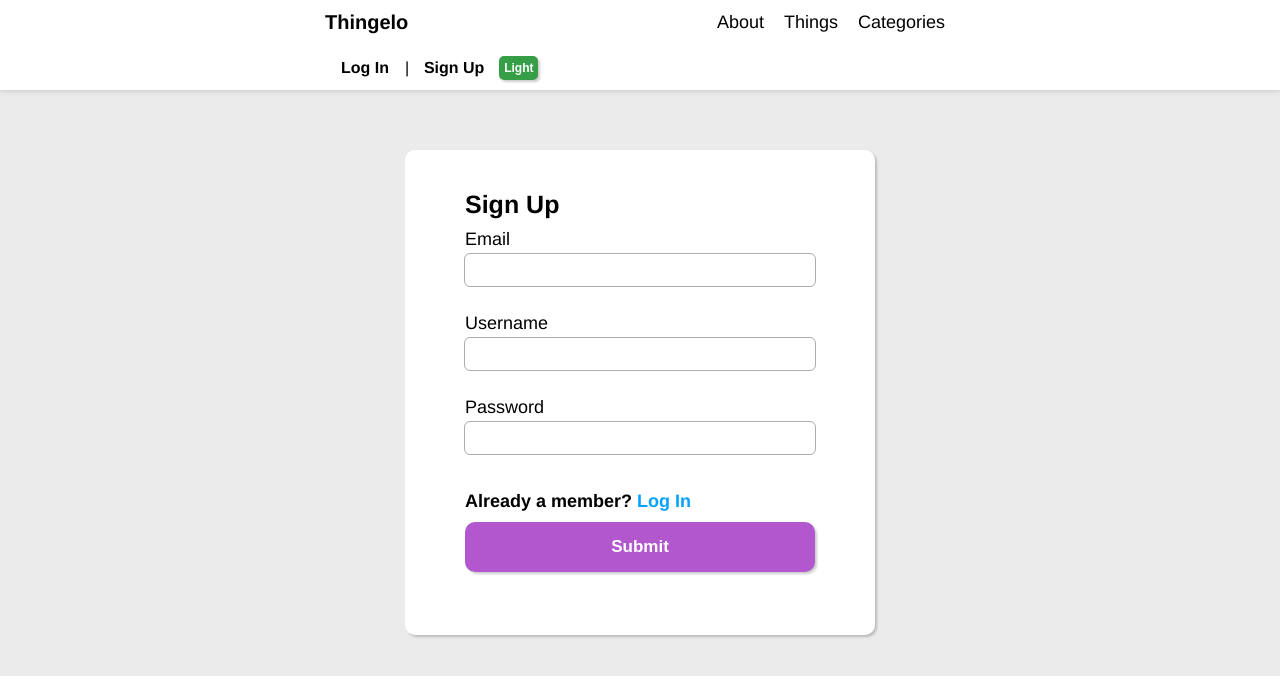
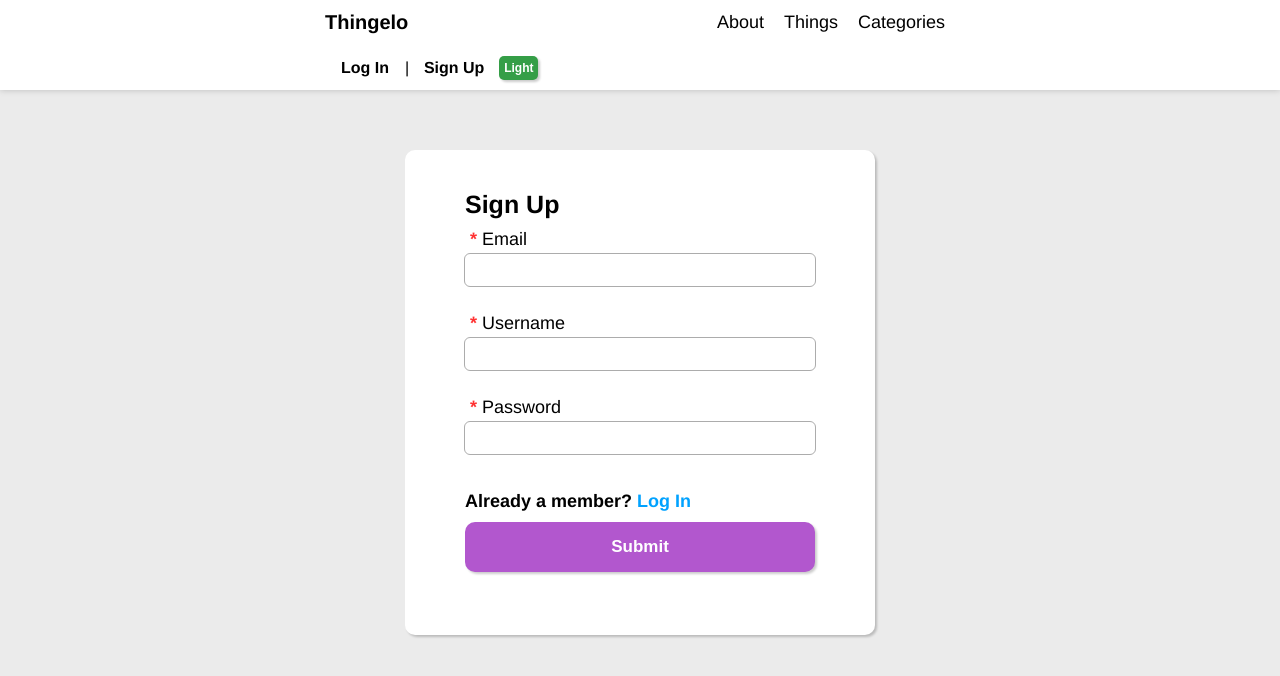
Before and after one commit to Anti-Alias/rankit, a React (Create React App) app in the folder rankit_ui/: page /signup in a window 1280 px wide. Shown: the top 676 px of the page. Built offline with nearby package versions, Linux system fonts and the light colour scheme.

Commit message:
Refactored form code

```diff
--- /dev/null
+++ b/rankit_ui/src/components/Form.module.css
@@ -0,0 +1,9 @@
+.customForm {
+    display:            flex;
+    flex-direction:     column;
+    border-radius:      10px;
+    padding:            40px 60px 40px 60px;
+    width:              350px;
+    background-color:   var(--colorForm);
+    filter:             var(--filterCard);
+}
--- /dev/null
+++ b/rankit_ui/src/components/Form.tsx
@@ -0,0 +1,20 @@
+import { FormEventHandler, ReactNode } from "react";
+import styles from "./Form.module.css";
+
+interface FormProps {
+    onSubmit?: FormEventHandler<HTMLFormElement>,
+    noValidate?: boolean
+    children: ReactNode
+}
+
+function Form(props: FormProps) {
+    const { onSubmit, noValidate, children } = props;
+    return (
+        <form className={styles.customForm} onSubmit={onSubmit} noValidate={noValidate}>
+            {children}
+        </form>
+    );
+}
+
+export default Form;
+export { type FormProps }
--- a/rankit_ui/src/components/Input.module.css
+++ b/rankit_ui/src/components/Input.module.css
@@ -12,3 +12,24 @@
 .inputClass:focus {
     outline: 2px solid var(--colorOutlineFocus);
 }
+
+.label {
+    font-size: 18px;
+    margin: 0;
+}
+
+.error {
+    color: var(--colorError);
+    height: 15px;
+    margin: 0;
+    padding: 2px 0 0 0;
+    font-size: 15px;
+    font-weight: bold;
+}
+
+.required {
+    color: var(--colorError);
+    height: 15px;
+    margin: 5px;
+    font-weight: bold;
+}
--- a/rankit_ui/src/components/Input.tsx
+++ b/rankit_ui/src/components/Input.tsx
@@ -3,23 +3,42 @@ import styles from './Input.module.css';
 
 interface InputProps {
     id?: string,
+    errorId?: string,
     name?: string,
+    required?: boolean,
+    displayName?: string,
     type?: "text" | "email" | "password" | "number",
     maxLength?: number,
     onChange?: ChangeEventHandler<HTMLInputElement>;
 }
 
 function Input(props: InputProps) {
-    return (
+    const { id, errorId, name, required, displayName="", type, maxLength, onChange } = props;
+
+    let displayElem: JSX.Element;
+    if(displayName && !required) {
+        displayElem = <>{displayName}</>;
+    }
+    else if(displayName && required) {
+        displayElem = <><span className={styles.required}>*</span>{displayName}</>;
+    }
+    else {
+        displayElem = <></>;
+    }
+
+    return (<>
+        <div>{displayElem}</div>
         <input
-            id={props.id}
-            name={props.name}
-            type={props.type}
-            maxLength={props.maxLength}
-            onChange={props.onChange}
+            id={id}
+            name={name}
+            type={type}
+            maxLength={maxLength}
+            onChange={onChange}
             className={styles.inputClass}
-        ></input>
-    );
+            required={required}
+        />
+        <p id={errorId} className={styles.error}/>
+    </>);
 }
 
 export default Input;
--- a/rankit_ui/src/pages/SignUp.module.css
+++ b/rankit_ui/src/pages/SignUp.module.css
@@ -1,21 +1,3 @@
-.SignUp {
-    display:            flex;
-    flex-direction:     column;
-    border-radius:      10px;
-    padding:            40px 60px 40px 60px;
-    width:              350px;
-    background-color:   var(--colorForm);
-    filter:             var(--filterCard);
-}
-
-.inputs {
-    display: flex;
-    flex-direction: column;
-    align-items: stretch;
-    margin: 20px 0 10px 0;
-    width: 350px;
-}
-
 .inputWrapper {
     display: flex;
     flex-direction: column;
--- a/rankit_ui/src/pages/SignUp.tsx
+++ b/rankit_ui/src/pages/SignUp.tsx
@@ -4,10 +4,11 @@ import { FormValidator } from '../utils/form';
 import { useApiClient } from '../components/AppDataProvider';
 import styles from './SignUp.module.css';
 import Button from '../components/Button';
+import Input from '../components/Input';
+import Form from '../components/Form';
 import validator from 'validator';
 import * as account from '../model/account';
 import { ApiError } from '../utils/apiClient';
-import Input from '../components/Input';
 import { VerificationState } from './Verification';
 import { ERROR_500 } from '../utils/text';
 
@@ -73,6 +74,7 @@ function SignUp() {
   const client = useApiClient();
 
   const onFormSubmit = async (event: FormEvent<HTMLFormElement>) => {
+
         event.preventDefault();
         const form = event.currentTarget;
         if(!Validator.validateForm(form)) {
@@ -110,27 +112,42 @@ function SignUp() {
     }
 
     return (
-        <form className={styles.SignUp} onSubmit={onFormSubmit} noValidate>
+        <Form onSubmit={onFormSubmit} noValidate>
             <h1>Sign Up</h1>
             <label className={styles.inputWrapper}>
-                <span className={styles.label}>Email</span>
-                <Input type="email" name="email" onChange={onEmailChange}/>
-                <p id="emailError" className={styles.error}/>
+                <Input
+                    required
+                    errorId="emailError"
+                    type="email"
+                    name="email"
+                    displayName="Email"
+                    onChange={onEmailChange}
+                />
             </label>
             <label className={styles.inputWrapper}>
-                <span className={styles.label}>Username</span>
-                <Input type="text" name="username" onChange={onUsernameChange}/>
-                <p id="usernameError" className={styles.error}/>
+                <Input
+                    required
+                    errorId="usernameError"
+                    type="text"
+                    name="username"
+                    displayName="Username"
+                    onChange={onUsernameChange}
+                />
             </label>
             <label className={styles.inputWrapper}>
-                <span className={styles.label}>Password</span>
-                <Input type="password" name="password" onChange={onPasswordChange}/>
-                <p id="passwordError" className={styles.error}/>
+                <Input
+                    required
+                    errorId="passwordError"
+                    type="password"
+                    name="password"
+                    displayName="Password"
+                    onChange={onPasswordChange}
+                />
             </label>
             <p className={styles.memberText}>Already a member? <Link to="/login">Log In</Link></p>
             <Button type="submit">Submit</Button>
             <p className={styles.unexpectedError}>{error}</p>
-        </form>
+        </Form>
     );
 };
 
```
